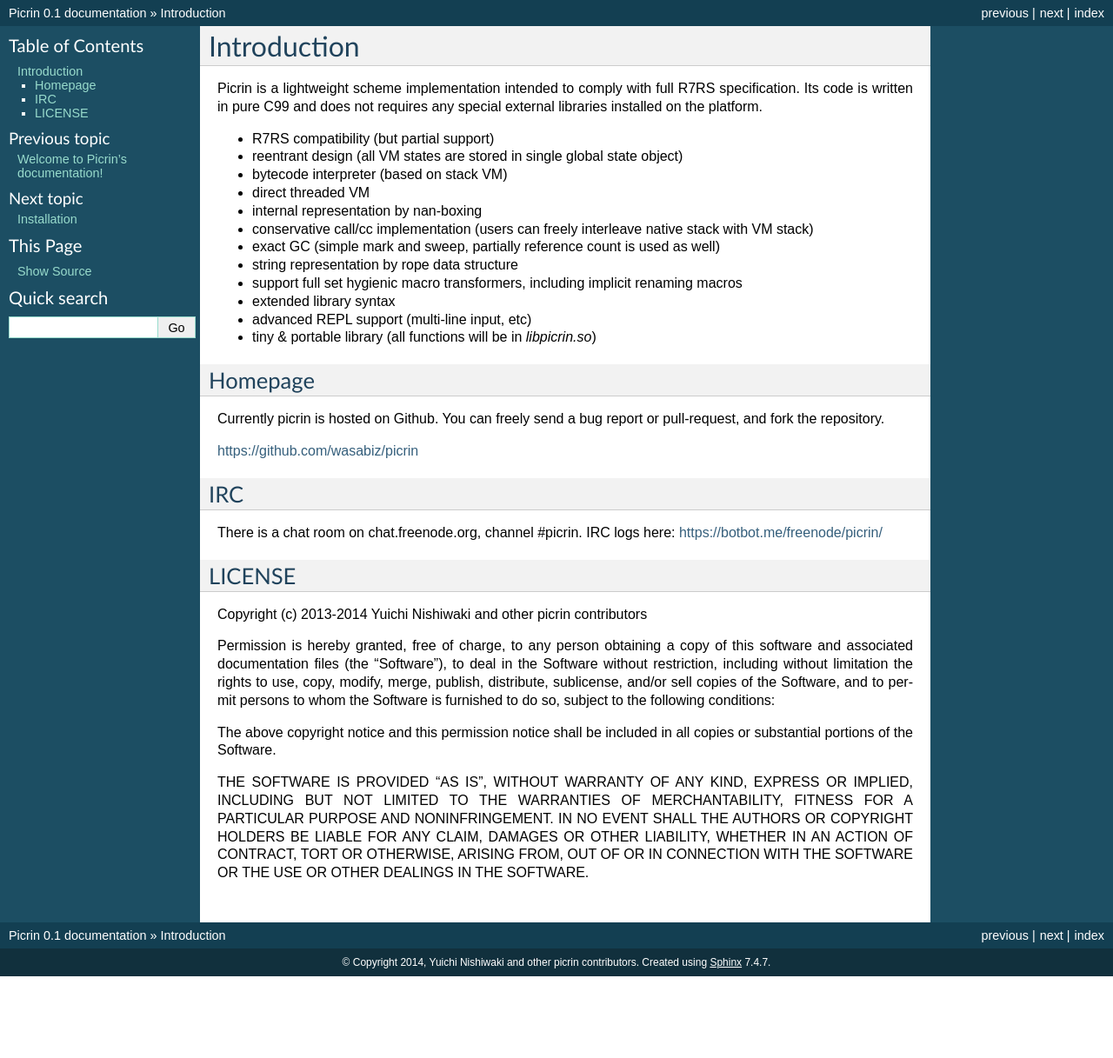
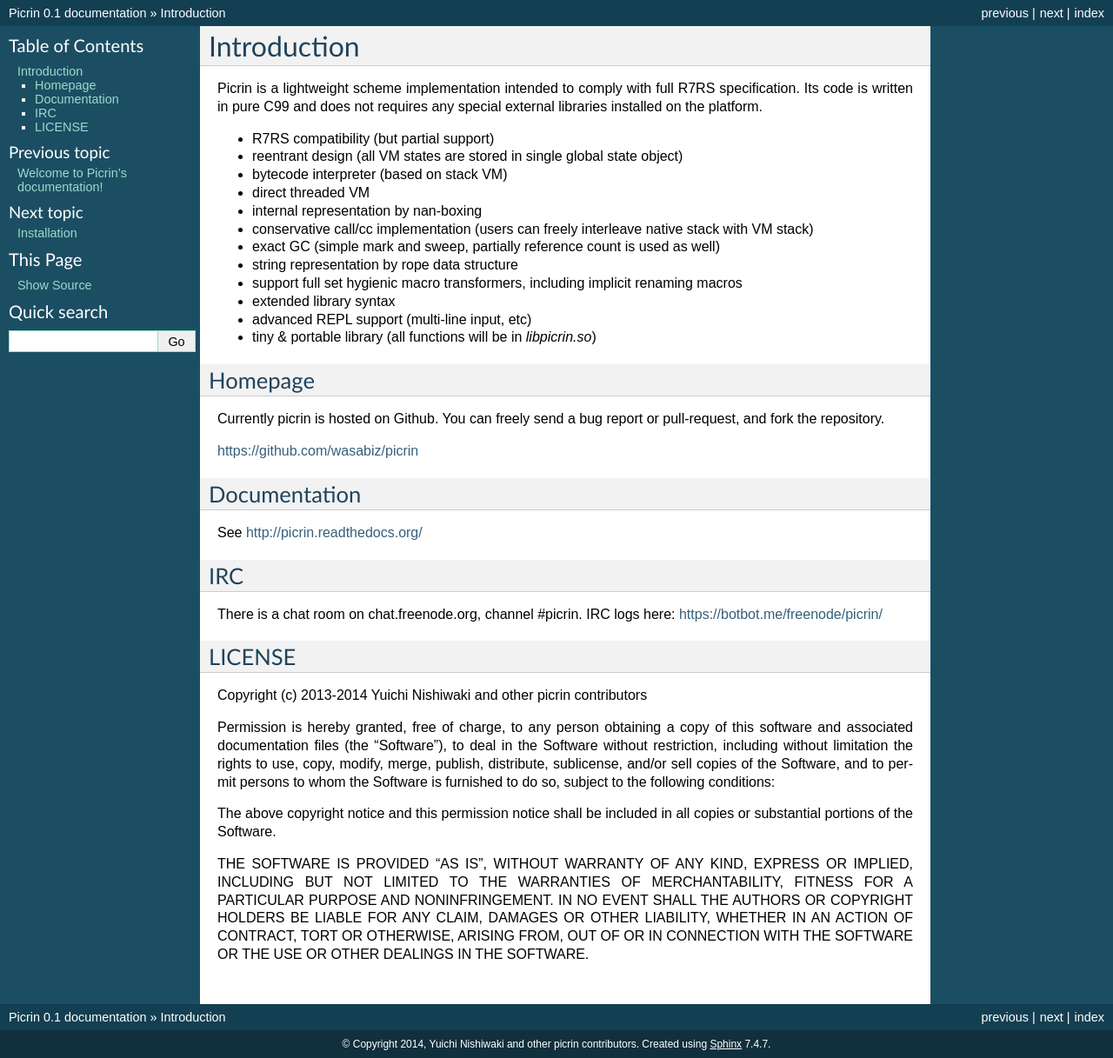
Before and after one commit to picrin-scheme/picrin, a Sphinx documentation site: the page built from docs/intro.rst, in a window 1280 px wide. Shown: the whole page at 87% size. Built offline with Sphinx 7.4.7, drawn with Linux system fonts in a browser that asks for light colours; before the commit the page ends 1123 px from its top, so only the background shows below that.

Commit message:
add doc url

```diff
--- a/docs/intro.rst
+++ b/docs/intro.rst
@@ -22,6 +22,11 @@
 Currently picrin is hosted on Github. You can freely send a bug report or pull-request, and fork the repository.
 
 https://github.com/wasabiz/picrin
+
+Documentation
+-------------
+
+See http://picrin.readthedocs.org/
 
 IRC
 ---
```
